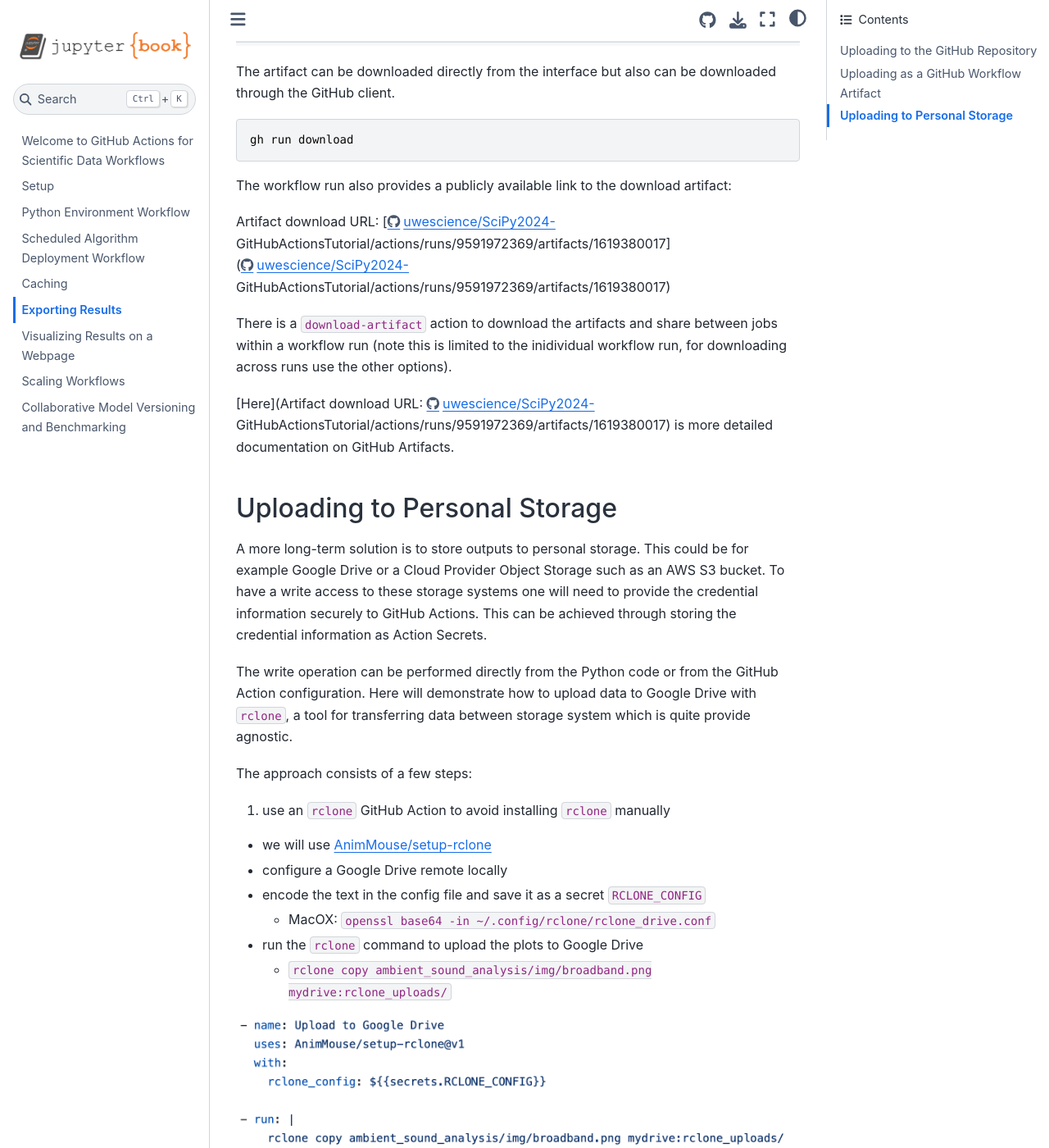
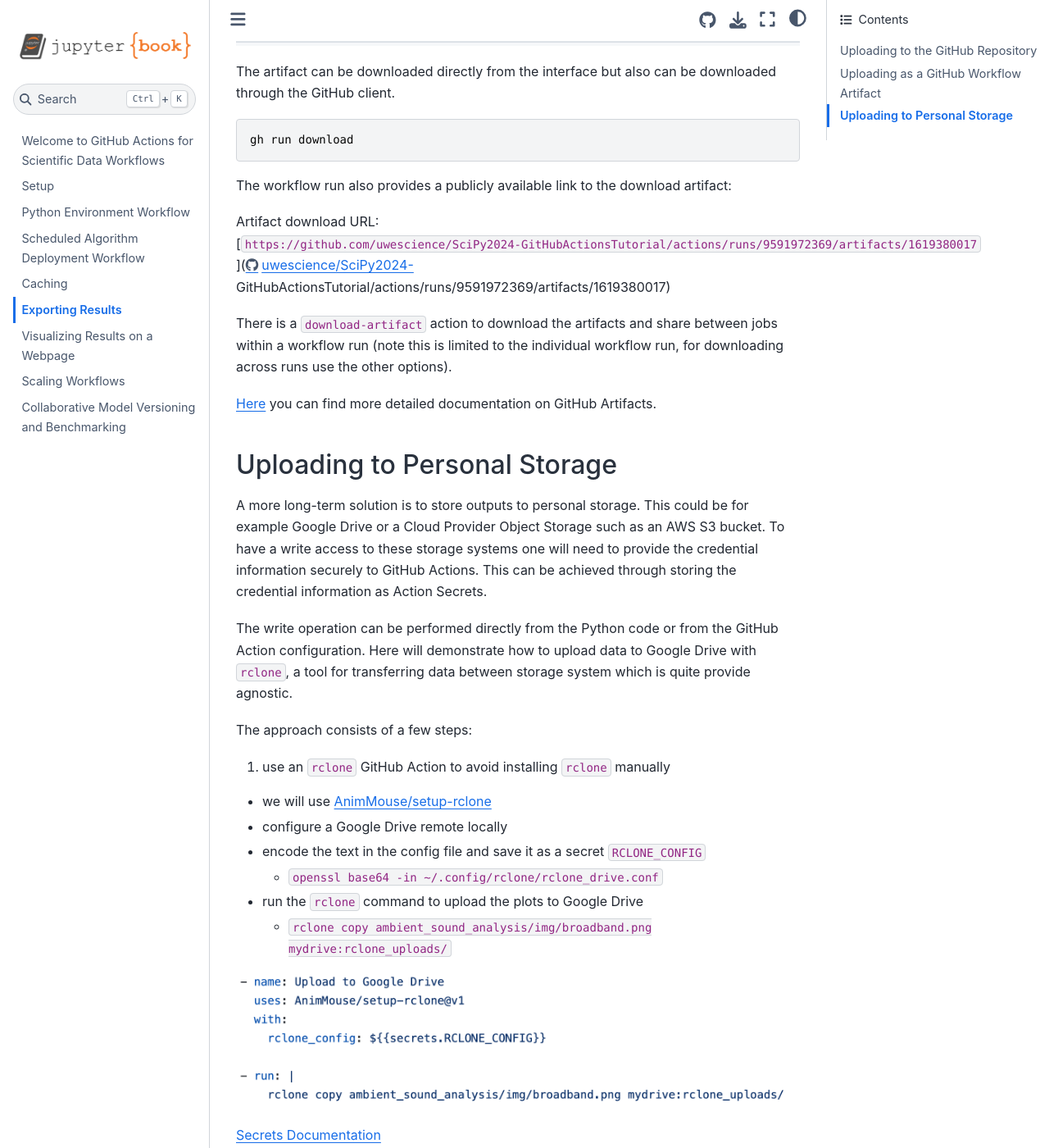
Before and after one commit to uwescience/SciPy2024-GitHubActionsTutorial, a Jupyter Book: the page built from docs/exporting-results.md, in a window 1280 px wide and 1400 px high, scrolled down 1810 px. Shown: the whole window at 82% size. Built offline with Jupyter Book 1.0.4 settings and Sphinx 7.4.7 and the Sphinx Book theme 1.1.4, drawn with Linux system fonts in a browser that asks for light colours.

Commit message:
fixing some links

```diff
--- a/docs/exporting-results.md
+++ b/docs/exporting-results.md
@@ -32,14 +32,12 @@
 
 The workflow run also provides a publicly available link to the download artifact:
 
-Artifact download URL: [https://github.com/uwescience/SciPy2024-
-GitHubActionsTutorial/actions/runs/9591972369/artifacts/1619380017](https://github.com/uwescience/SciPy2024-
+Artifact download URL: [`https://github.com/uwescience/SciPy2024-GitHubActionsTutorial/actions/runs/9591972369/artifacts/1619380017`](https://github.com/uwescience/SciPy2024-
 GitHubActionsTutorial/actions/runs/9591972369/artifacts/1619380017)
 
-There is a `download-artifact` action to download the artifacts and share between jobs within a workflow run (note this is limited to the inidividual workflow run, for downloading across runs use the other options).
+There is a `download-artifact` action to download the artifacts and share between jobs within a workflow run (note this is limited to the individual workflow run, for downloading across runs use the other options).
 
-[Here](Artifact download URL: https://github.com/uwescience/SciPy2024-
-GitHubActionsTutorial/actions/runs/9591972369/artifacts/1619380017) is more detailed documentation on GitHub Artifacts.
+[Here](https://docs.github.com/en/actions/using-workflows/storing-workflow-data-as-artifacts) you can find more detailed documentation on GitHub Artifacts.
 
 
 
@@ -55,7 +53,7 @@
   *  we will use [AnimMouse/setup-rclone](https://github.com/marketplace/actions/setup-rclone-action)
 * configure a Google Drive remote locally
 * encode the text in the config file and save it as a secret `RCLONE_CONFIG`
-  * MacOX: `openssl base64 -in ~/.config/rclone/rclone_drive.conf`
+  * `openssl base64 -in ~/.config/rclone/rclone_drive.conf`
 * run the `rclone` command to upload the plots to Google Drive
   *  `rclone copy ambient_sound_analysis/img/broadband.png mydrive:rclone_uploads/`
 
```
